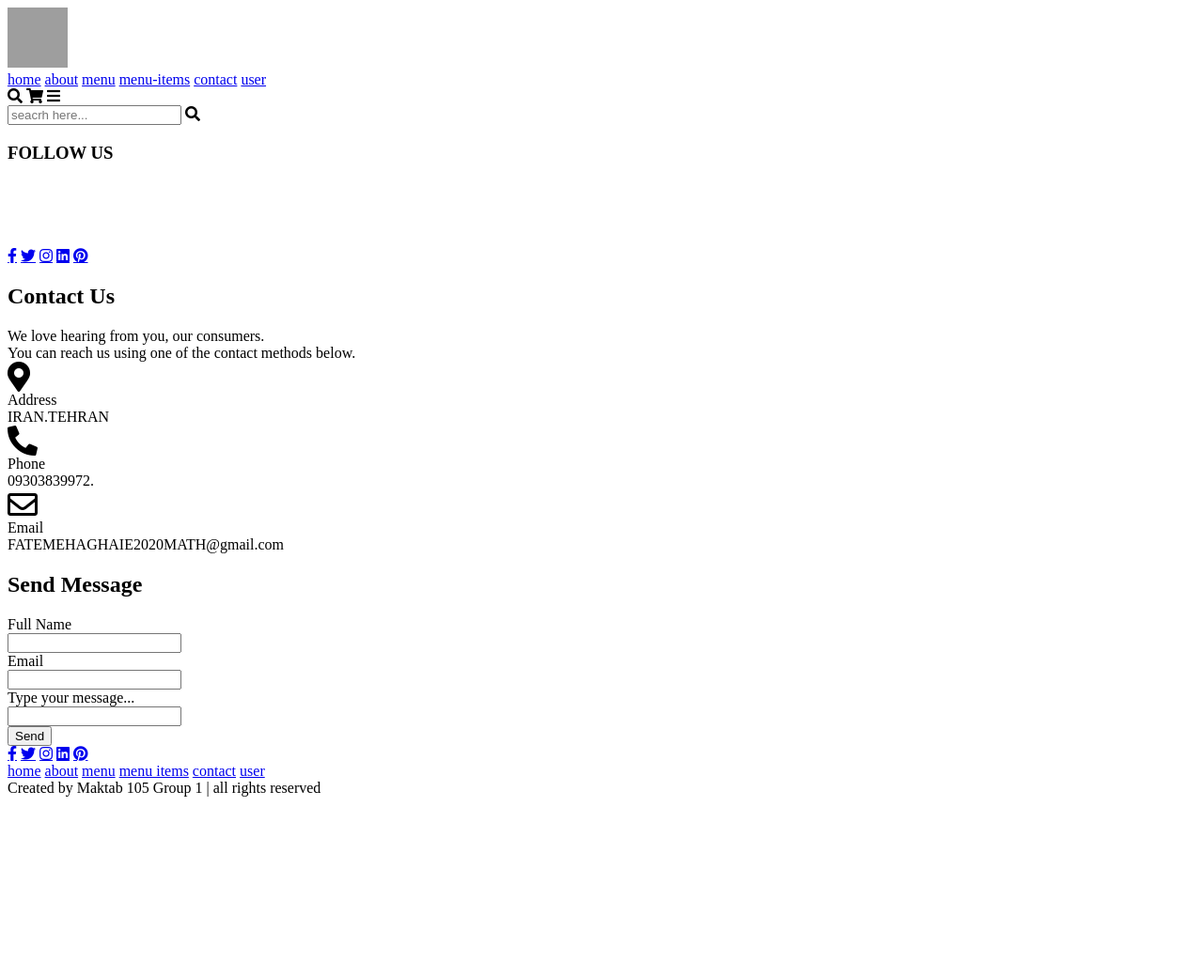
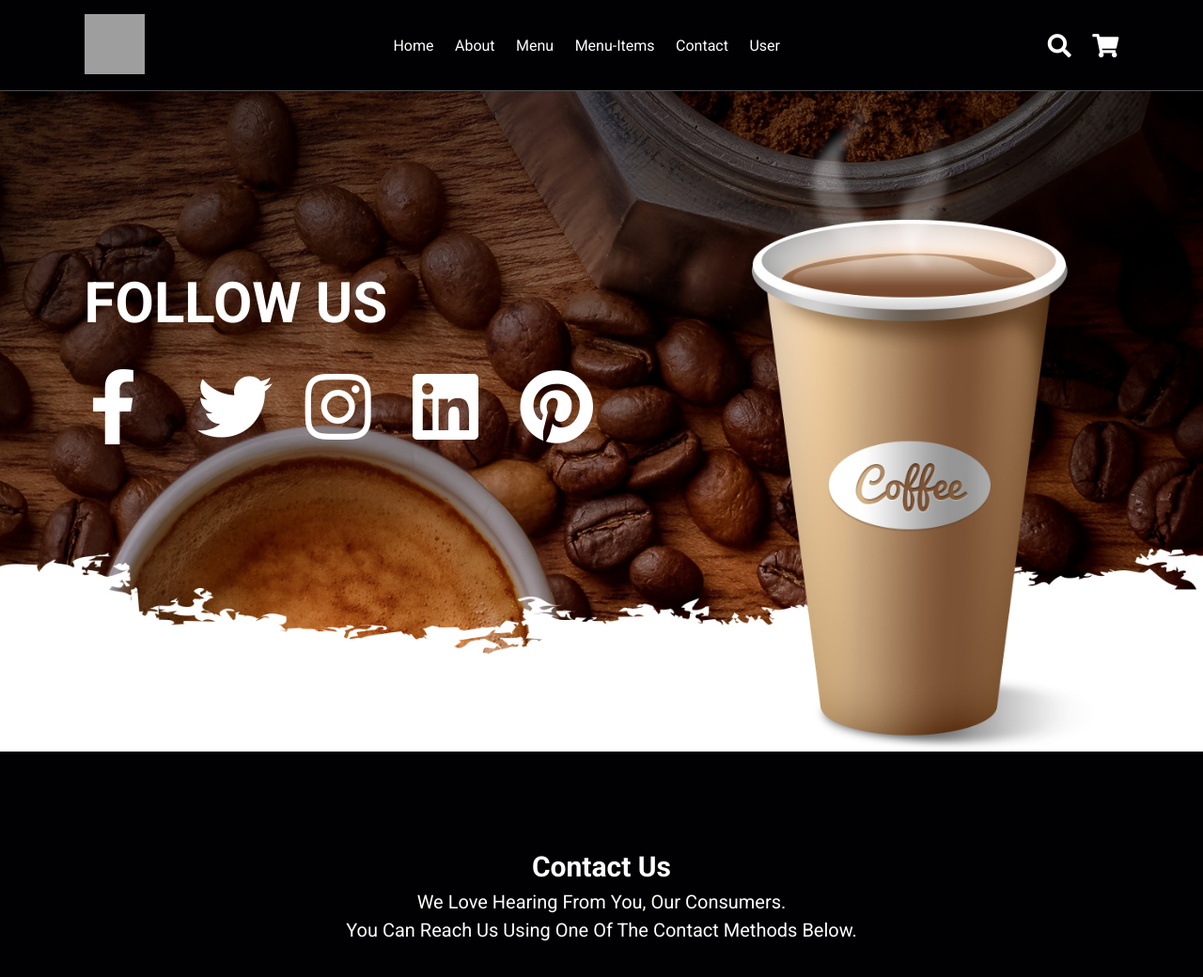
Before and after one commit to FATEMEHAG79/Maktab105_DjangoCafe_Group1, a Django app: page /contact/ in a window 1280 px wide. Shown: the top 1040 px of the page at 94% size. Before the commit the page ends 848 px from the top, so only its background shows below. Run offline with Django 5.2, Linux system fonts and the light colour scheme; some libraries are stand-ins or nearby versions; grey boxes are pictures that could not be loaded.

Commit message:
change html and add tag home in html

```diff
--- a/templates/contact.html
+++ b/templates/contact.html
@@ -1,3 +1,4 @@
+{%load static%}
 <!DOCTYPE html>
 <html lang="en">
 
@@ -9,7 +10,17 @@
     <link rel="stylesheet" href="https://cdnjs.cloudflare.com/ajax/libs/font-awesome/6.5.1/css/all.min.css">
     <link href="https://cdnjs.cloudflare.com/ajax/libs/font-awesome/5.10.0/css/all.min.css" rel="stylesheet">
     <!-- this is where I link css file -->
-    <link rel="stylesheet" href="sryle-contact.css">
+    <link rel="stylesheet" href="{%static 'css/sryle-contact.css'%}">
+    <style>
+        .home{
+            min-height: 100vh;
+            display: flex;
+            align-items: center;
+            background:url({% static "images/coff.jpg" %}) no-repeat;
+            background-size: cover;
+            background-position: center;
+}
+    </style>
 </head>
 
 <body>
@@ -147,7 +158,7 @@
     </section>
     <!-- footer section ends -->
     <!-- custom js file link -->
-    <script src="app.js"></script>
+    <script src="{% static 'js/home.js' %}"></script>
 </body>
 
 </html>
```
